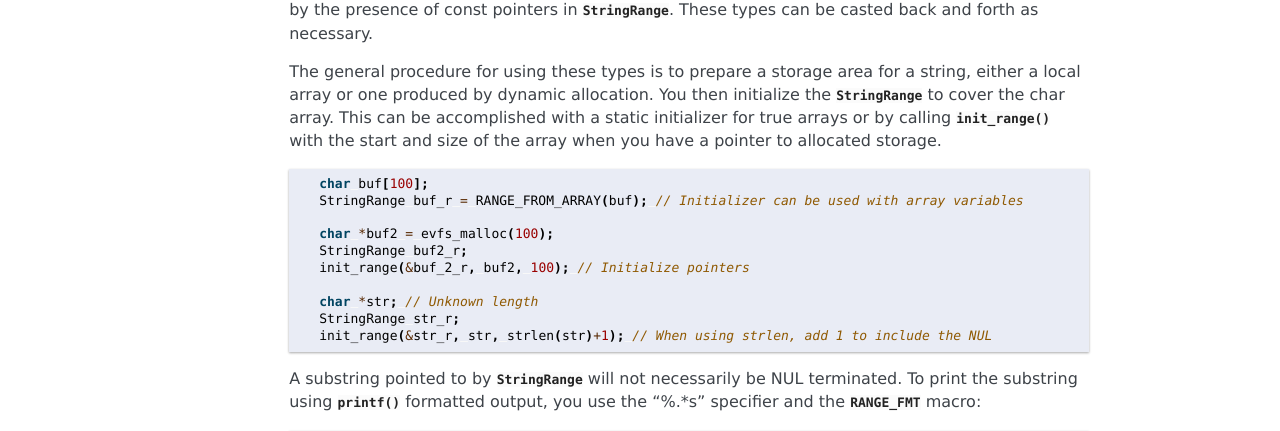
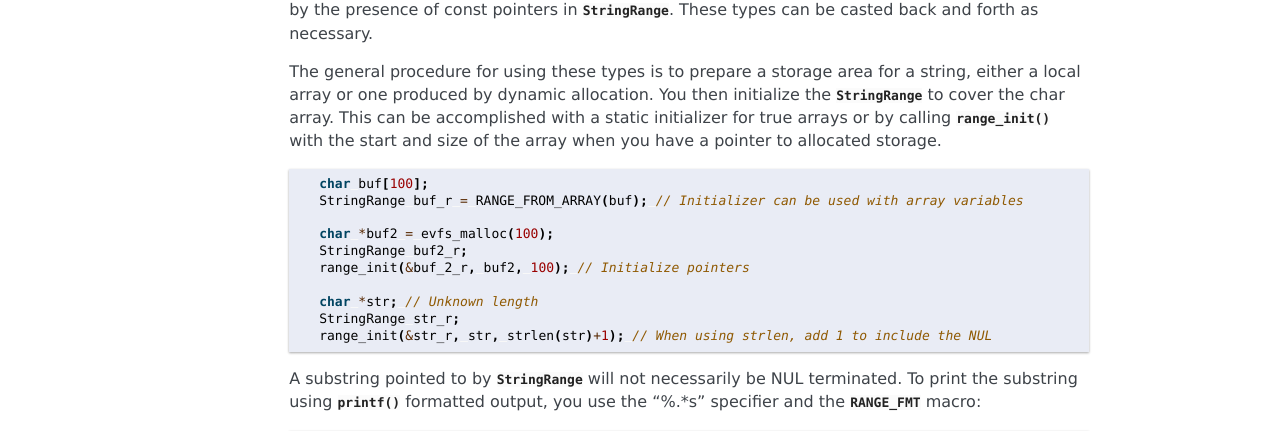
Before and after one commit to kevinpt/evfs, a Sphinx documentation site: the page built from doc/rst/api/paths.rst, in a window 1280 px wide and 900 px high, scrolled down 420 px. Shown: the part 149-580 px from the top of the window. Built offline with Sphinx 7.4.7, drawn with Linux system fonts in a browser that asks for light colours.

Commit message:
Fix docs for range_init()

```diff
--- a/doc/rst/api/paths.rst
+++ b/doc/rst/api/paths.rst
@@ -11,7 +11,7 @@ String ranges
 
 These functions frequently take a :c:type:`StringRange` or :c:type:`AppendRange` struct as input and output parameters. These are part of small a string utility in 'src/util/range_strings.c'. These structs represent a substring pointing into another string. :c:type:`StringRange` objects represent a substring that will not change bounds after a function call. :c:type:`AppendRange` objects cover the empty space at the end of a string to append into. They have their start position advanced after. They have the same layout and only differ by the presence of const pointers in :c:type:`StringRange`. These types can be casted back and forth as necessary.
 
-The general procedure for using these types is to prepare a storage area for a string, either a local array or one produced by dynamic allocation. You then initialize the :c:type:`StringRange` to cover the char array. This can be accomplished with a static initializer for true arrays or by calling :c:func:`init_range` with the start and size of the array when you have a pointer to allocated storage.
+The general procedure for using these types is to prepare a storage area for a string, either a local array or one produced by dynamic allocation. You then initialize the :c:type:`StringRange` to cover the char array. This can be accomplished with a static initializer for true arrays or by calling :c:func:`range_init` with the start and size of the array when you have a pointer to allocated storage.
 
 .. code-block:: c
 
@@ -20,11 +20,11 @@ The general procedure for using these types is to prepare a storage area for a s
 
   char *buf2 = evfs_malloc(100);
   StringRange buf2_r;
-  init_range(&buf_2_r, buf2, 100); // Initialize pointers
+  range_init(&buf_2_r, buf2, 100); // Initialize pointers
 
   char *str; // Unknown length
   StringRange str_r;
-  init_range(&str_r, str, strlen(str)+1); // When using strlen, add 1 to include the NUL
+  range_init(&str_r, str, strlen(str)+1); // When using strlen, add 1 to include the NUL
 
 
 A substring pointed to by :c:type:`StringRange` will not necessarily be NUL terminated. To print the substring using :c:func:`printf` formatted output, you use the "%.*s" specifier and the :c:macro:`RANGE_FMT` macro:
```
